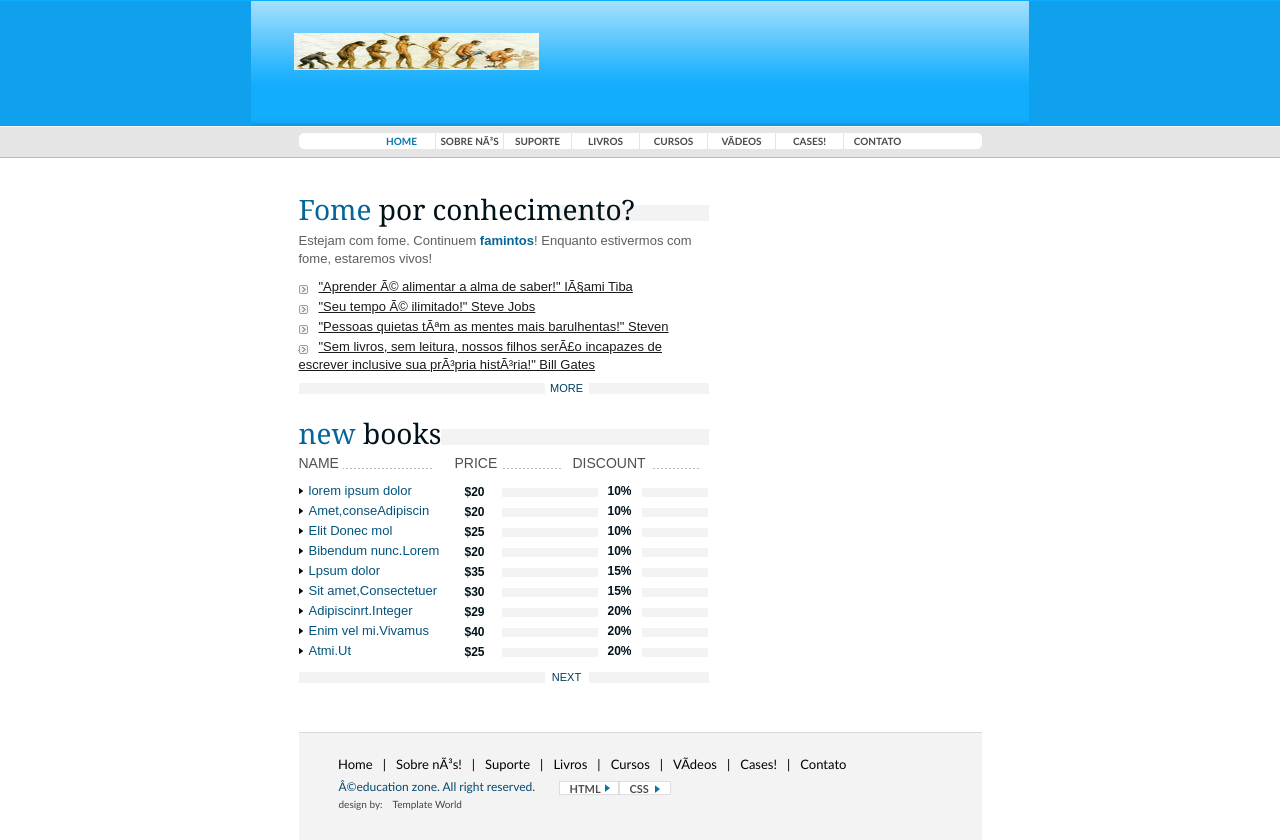
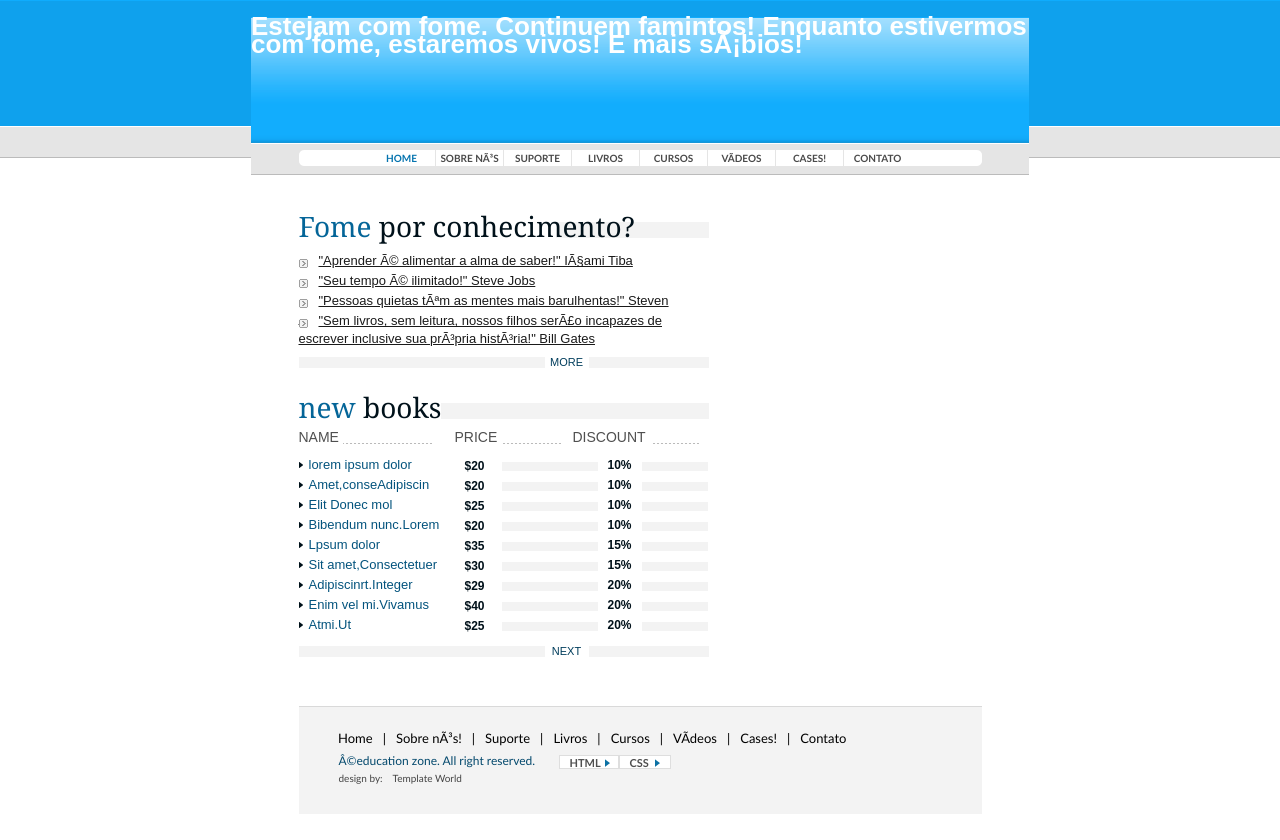
Before and after one commit to leandropensamentocomputacional/AluraPlus, a plain HTML site: page index.html in a window 1280 px wide. After the commit the page ends 814 px from the top, so only its background shows below. Drawn offline with Linux system fonts and the light colour scheme.

Commit message:
Update index.html

```diff
--- a/index.html
+++ b/index.html
@@ -6,8 +6,8 @@
   <link href="style.css" rel="stylesheet" type="text/css" />
 </head>
 <body>
-<div id="topPan"> <a href="#"><img src="images/logo.png" alt="Fome por conhecimento!" width="245" height="37" border="0"  class="logo" title="Education Zone"/></a>
-  <!--p> escrever aqui </p-->
+<div id="topPan"> <!--a href="#"><img src="images/logo.png" alt="Fome por conhecimento!" width="245" height="37" border="0"  class="logo" title="Education Zone"/></a-->
+  <h1>Estejam com fome. Continuem <span>famintos</span>! Enquanto estivermos com fome, estaremos vivos! E mais sábios!</h1>
   <div id="topContactPan"> </div>
   <div id="topMenuPan">
     <div id="topMenuLeftPan"></div>
@@ -29,7 +29,7 @@
 <div id="bodyPan">
   <div id="bodyLeftPan">
     <h2><span>Fome</span> por conhecimento?</h2>
-    <p>Estejam com fome. Continuem <span>famintos</span>! Enquanto estivermos com fome, estaremos vivos!</p>
+    <!--p>Estejam com fome. Continuem <span>famintos</span>! Enquanto estivermos com fome, estaremos vivos!</p-->
     <ul>
       <li><a href="#">"Aprender é alimentar a alma de saber!" Içami Tiba</a> </li>
       <li><a href="#">"Seu tempo é ilimitado!" Steve Jobs</a> </li>
```
